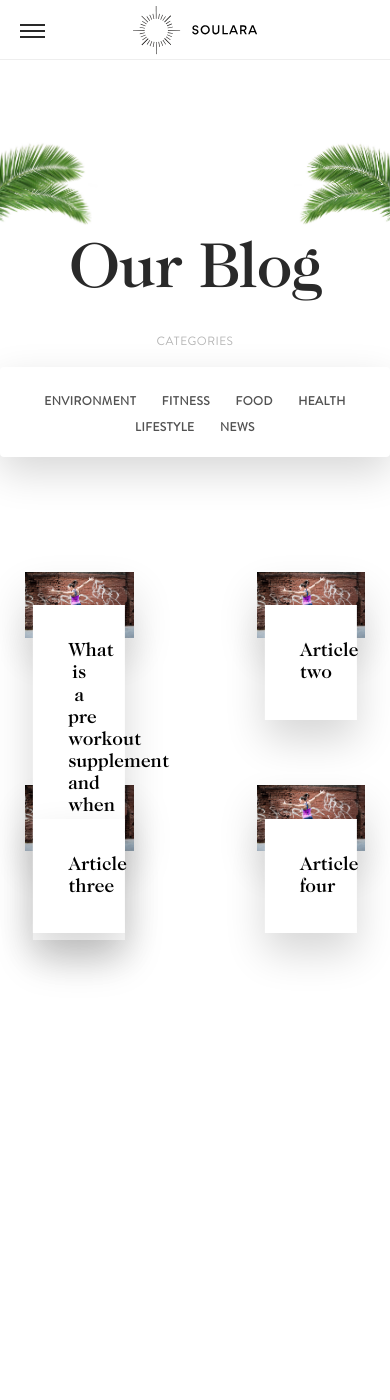
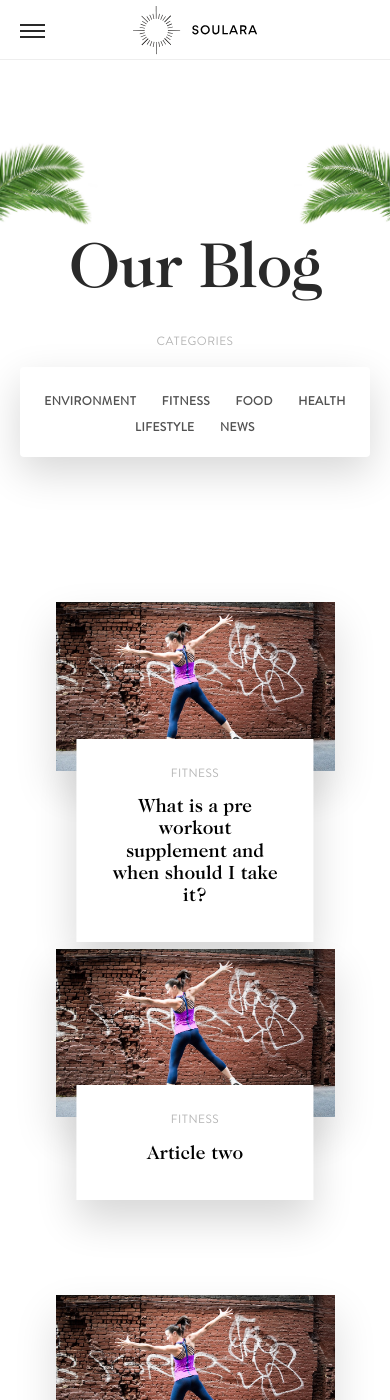
Before and after one commit to mattvernon/soulara-blog, a Jekyll site: the page built from index.html, in a window 390 px wide and 1400 px high. Built offline with Jekyll 4.4.1, drawn with Linux system fonts in a browser that asks for light colours; some web fonts are replaced.

Commit message:
created responsive styling for home and article page

```diff
--- a/_sass/_styles.scss
+++ b/_sass/_styles.scss
@@ -698,11 +698,19 @@ MY STYLES
 .flex-wrapper {
   max-width: 1180px;
   margin: 0 auto;
-  margin-bottom: 400px;
+  // margin-bottom: 400px;
 
   display: flex;
   flex-wrap: wrap;
   justify-content: space-between;
+
+  padding-left: 20px;
+  padding-right: 20px;
+}
+
+.wrapper {
+  max-width: 1180px;
+  margin: 0 auto;
 
   padding-left: 20px;
   padding-right: 20px;
@@ -716,6 +724,7 @@ MY STYLES
   margin-bottom: 140px;
   margin-left: 5px;
   margin-right: 5px;
+  margin-top: 30px;
 
   transition: 0.2s;
 }
@@ -734,6 +743,7 @@ MY STYLES
   width: 85%;
   background: white;
   padding: 35px;
+  padding-top: 20px;
   box-shadow: 0 20px 40px 0 rgba(0,0,0,0.16);
   margin-top: -40px;
   z-index: 5;
@@ -741,6 +751,16 @@ MY STYLES
   position: absolute;
   left: 50%;
   transform: translateX(-50%);
+  text-align: center;
+}
+
+.small-article-details small {
+  font-size: 12px;
+  color: #B5B5B5;
+  letter-spacing: 0.5px;
+  text-transform: uppercase;
+  display: inline-block;
+  margin-bottom: 15px;
 }
 
 .small-article-title {
@@ -770,6 +790,8 @@ MY STYLES
 
 .post-title {
   font-family: 'Caslon 224 Medium';
+  font-size: 64px;
+  letter-spacing: -2.5px;
   margin-top: 160px;
   font-weight: 400;
   text-align: center;
@@ -836,6 +858,8 @@ blockquote p {
   font-family: 'Caslon 224 Medium';
   font-size: 40px;
   line-height: 50px;
+  color: black;
+  letter-spacing: -1px;
 }
 
 .post-footer {
@@ -859,3 +883,58 @@ blockquote p {
   background-color: black;
   color: white;
 }
+
+#articles h3 {
+  font-family: 'Caslon 224 Medium';
+  text-align: center;
+  font-weight: 400;
+  font-size: 28px;
+}
+
+
+/* =============================
+RESPONSIVE STYLES
+==============================*/
+
+@media(max-width:1100px) {
+
+  .small-article {
+    width: 48%;
+  }
+
+}
+
+@media(max-width:680px) {
+
+  .small-article {
+    width: 90%;
+  }
+
+  .flex-wrapper {
+    justify-content: center;
+  }
+
+  .post-title {
+    font-size: 32px;
+    letter-spacing: -1px;
+  }
+
+  .post-header img {
+    margin-bottom: 60px;
+  }
+
+  article blockquote p {
+    font-size: 22px;
+    line-height: 1.4;
+  }
+
+  blockquote {
+    padding-left: 30px;
+  }
+
+  article p {
+    font-size: 16px;
+    line-height: 1.8;
+  }
+
+}
--- a/index.html
+++ b/index.html
@@ -30,6 +30,7 @@ layout: default
       <a href="{{ posts.url | remove: ".html" }}" class="small-article">
           <img src="{{ posts['Main Image'] }}" class="small-article-img">
           <div class="small-article-details">
+            <small>{{ posts.categories }}</small>
             <h4 class="small-article-title">{{ posts.title }}</h4>
           </div>
       </a>
```
Also changed, not shown: _layouts/post.html (+28 -7 lines).
